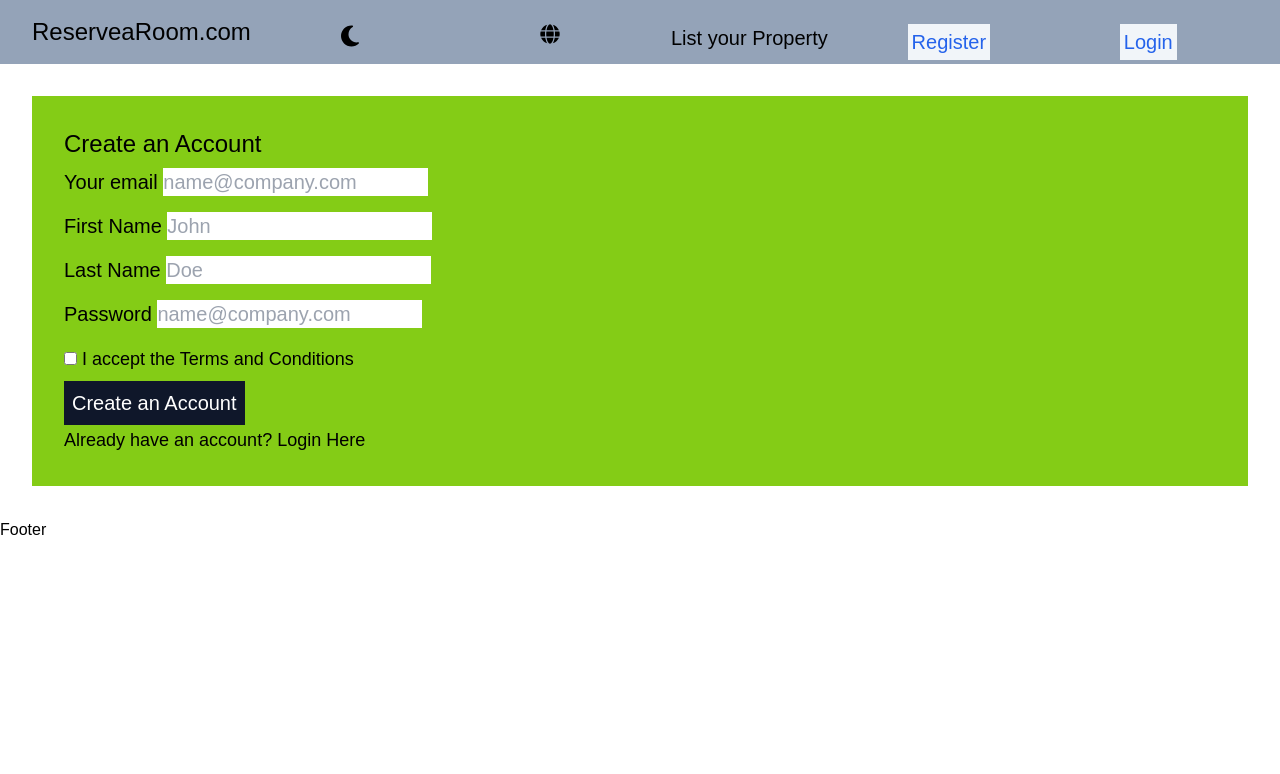
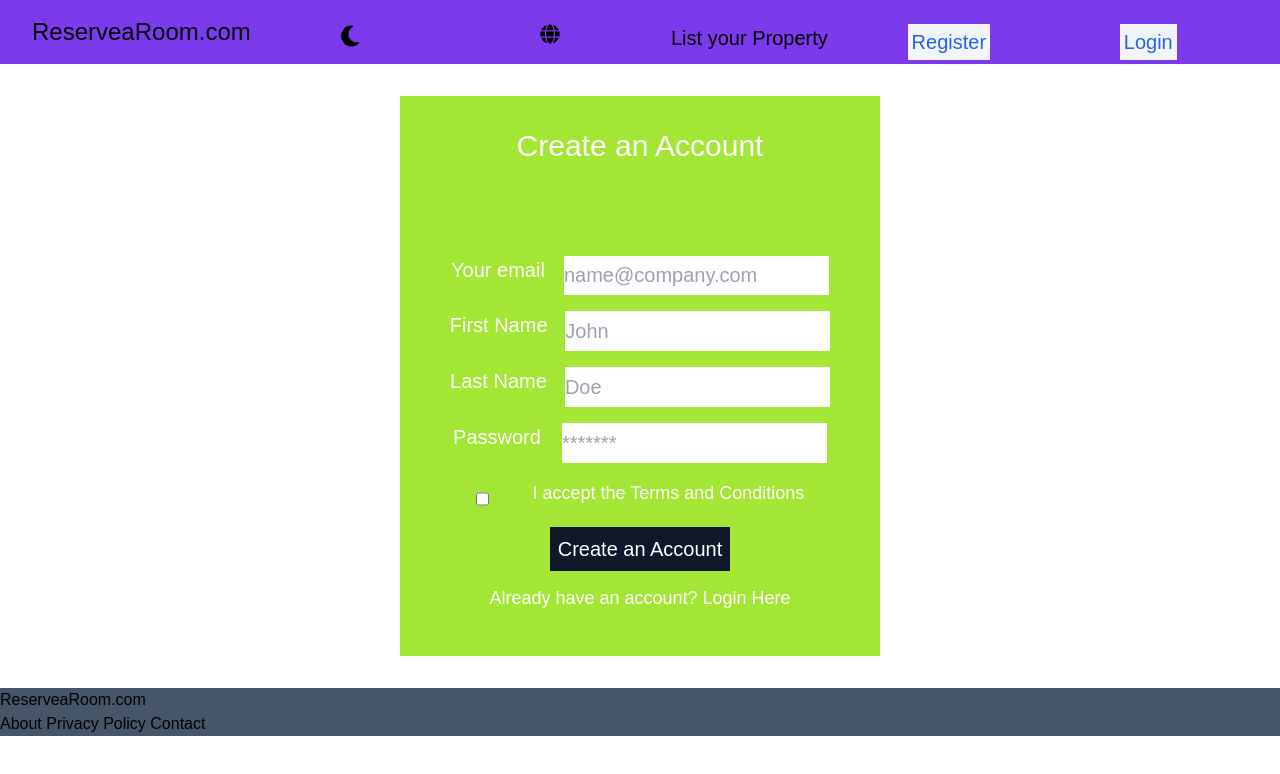
Before and after one commit to sarb001/ReserveaRoom, a React (Vite) app in the folder frontend/: page /register in a window 1280 px wide. Shown: the top 774 px of the page. Built offline with nearby package versions, Linux system fonts and the light colour scheme; a web font is replaced by a local one.

Commit message:
register/login UI done- responsive

```diff
--- a/frontend/src/components/Footer/Footer.jsx
+++ b/frontend/src/components/Footer/Footer.jsx
@@ -2,7 +2,17 @@ import React from 'react'
 
 const Footer = () => {
   return (
-    <div>Footer</div>
+    <div className='w-full bg-slate-600'>
+        <div>
+           <span> ReserveaRoom.com </span>
+        </div>
+        <div>
+          <span> About </span>
+          <span> Privacy Policy </span>
+          <span> Contact </span>
+        </div>
+
+    </div>
   )
 }
 
--- a/frontend/src/components/Login/Login.jsx
+++ b/frontend/src/components/Login/Login.jsx
@@ -6,36 +6,38 @@ const Login = () => {
 
   return (
 
-  <div className='bg-blue-400 m-8'>
-    <div className=' w-full p-8   bg-lime-500 text-xl'>
+  <div className=' m-8  md:flex md:justify-center md:h-[50vh]'>
+    <div className=' w-full p-8  bg-[rgb(33,47,67)] md:bg-lime-400
+     md:flex-col md:justify-between md:max-w-[30rem]
+    text-white text-xl'>
 
-       <div className="account">
+       <div className="account sm:text-center">
         <span className='text-2xl'> Sign in to your account </span>
        </div>
 
        <div className='grid'>
 
-           <div className='my-2'>
+           <div className='my-2 sm:flex sm:justify-evenly'>
              <label> Your email </label>
              <input type = "email"  placeholder='name@company.com'  required />
            </div>
 
-           <div className='my-2'>
+           <div className='my-2 sm:flex sm:justify-evenly'>
             <label> Password </label>
-            <input type = "email"  placeholder='name@company.com'  required/>
+            <input type = "password"  placeholder='********'  required/>
            </div>
 
-           <div className='my-2'>
+           <div className='my-2 sm:flex sm:justify-evenly'>
               <span> Forget Password? </span>
            </div>
 
-           <div>
+           <div className='sm:text-center'>
              <button className='p-2 bg-slate-900 text-white'>
                Sign In
              </button>
            </div>
 
-           <div>
+           <div className='sm:text-center'>
              <span className='text-[18px]'>
              <NavLink  to = "/register" > Don't have an account yet? SignUp Now  </NavLink>
              </span>
--- a/frontend/src/components/Navbar/Navbar.jsx
+++ b/frontend/src/components/Navbar/Navbar.jsx
@@ -21,7 +21,7 @@ const Navbar = () => {
 
   return (
       <div className = {`${darkmode && "dark"}`}>
-     <div className = 'bg-slate-400  text-black  dark:bg-black dark:text-white  w-full'>
+     <div className = 'bg-slate-400 sm:bg-neutral-700 md:bg-red-400  lg:bg-green-600  xl:bg-violet-600 2xl:bg-orange-500 text-black  dark:bg-black dark:text-white  w-full'>
 
       <div className='mx-4 flex flex-row justify-between p-4 h-16'>
             <div className='text-2xl'>
--- a/frontend/src/components/Register/Register.jsx
+++ b/frontend/src/components/Register/Register.jsx
@@ -5,47 +5,49 @@ import  { NavLink } from 'react-router-dom' ;
 const Register = () => {
 
   return (
-    <div className='bg-blue-400 m-8'>
-         <div className=' w-full p-8   bg-lime-500 text-xl'>
+    <div className=' m-8 md:flex  md:justify-center md:h-[70vh]'>
+         <div className=' w-full p-8  bg-[rgb(33,47,67)] md:bg-lime-400
+          md:grid md:justify-normal md:max-w-[30rem]
+         text-white text-xl'>
 
-            <div className="account">
-             <span className='text-2xl'> Create an Account </span>
+            <div className="account sm:text-center ">
+             <span className='text-2xl sm:text-3xl'> Create an Account </span>
             </div>
 
-            <div className='grid'>
+            <div className='grid sm:grid'>
 
-                <div className='my-2'>
+                <div className='my-2 sm:flex sm:justify-evenly md:flex '>
                   <label> Your email </label>
                   <input type = "email"  placeholder='name@company.com' />
                 </div>
 
-                <div className='my-2'>
+                <div className='my-2 sm:flex sm:justify-evenly'>
                   <label> First Name </label>
                   <input type = "text"  placeholder='John'  required/>
                 </div>
 
-                <div className='my-2'>
+                <div className='my-2 sm:flex sm:justify-evenly'>
                 <label> Last Name </label>
                 <input type = "text"  placeholder='Doe' required/>
                 </div>
 
-                <div className='my-2'>
+                <div className='my-2 sm:flex sm:justify-evenly'>
                 <label> Password </label>
-                <input type = "email"  placeholder='name@company.com'  required/>
+                <input type = "password"  placeholder='*******'  required/>
                 </div>
 
-                <div className='my-2'>
+                <div className='my-2 sm:flex sm:justify-evenly'>
                 <input type = "checkbox"  required/>
                 <span className='text-[18px]'> I accept the Terms and Conditions </span>
                 </div>
 
-                <div>
+                <div className='sm:text-center'>
                   <button className='p-2 bg-slate-900 text-white'>
                     Create an Account
                   </button>
                 </div>
 
-                <div>
+                <div className='sm:text-center'>
                   <span className='text-[18px]'>
                     <NavLink  to = "/login" > Already have an account? Login Here </NavLink>
                   </span>
```
Also changed, not shown: frontend/src/components/Footer/Footer.css (added).
